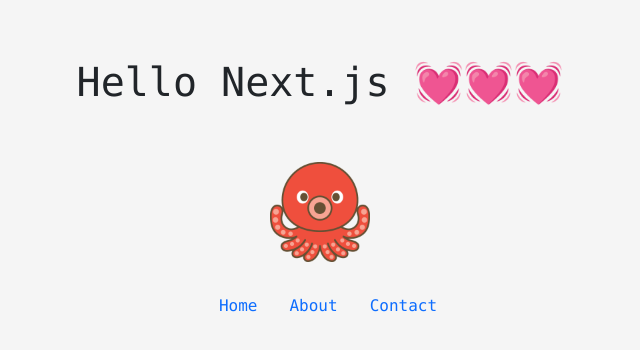
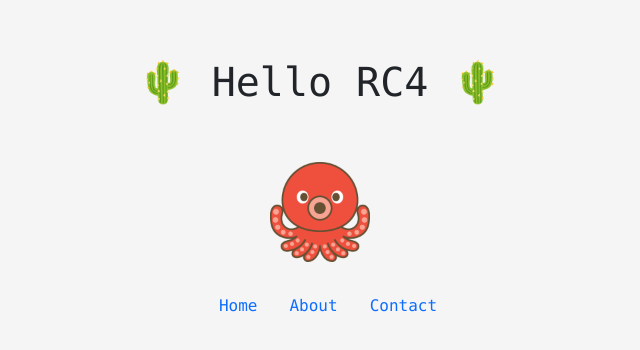
Before and after one commit to osawa-koki/RC4-chat-room, a Next.js app in the folder client/: page / in a window 1280 px wide. Shown: the part 204-554 px from the top of the page, without its empty margins (320-960 px from the left). Built offline with nearby package versions, Linux system fonts and the light colour scheme.

Commit message:
タイトル変えた。

```diff
--- a/client/pages/index.tsx
+++ b/client/pages/index.tsx
@@ -8,7 +8,7 @@
   return (
     <Layout menu={false} footer={false}>
       <div id='Index'>
-        <h1>Hello Next.js 💓💓💓</h1>
+        <h1>🌵 Hello RC4 🌵</h1>
         <img id='Logo' src={`${setting.basePath}/tako.png`} alt="Logo" />
         <div id="IndexLink">
         {
```
